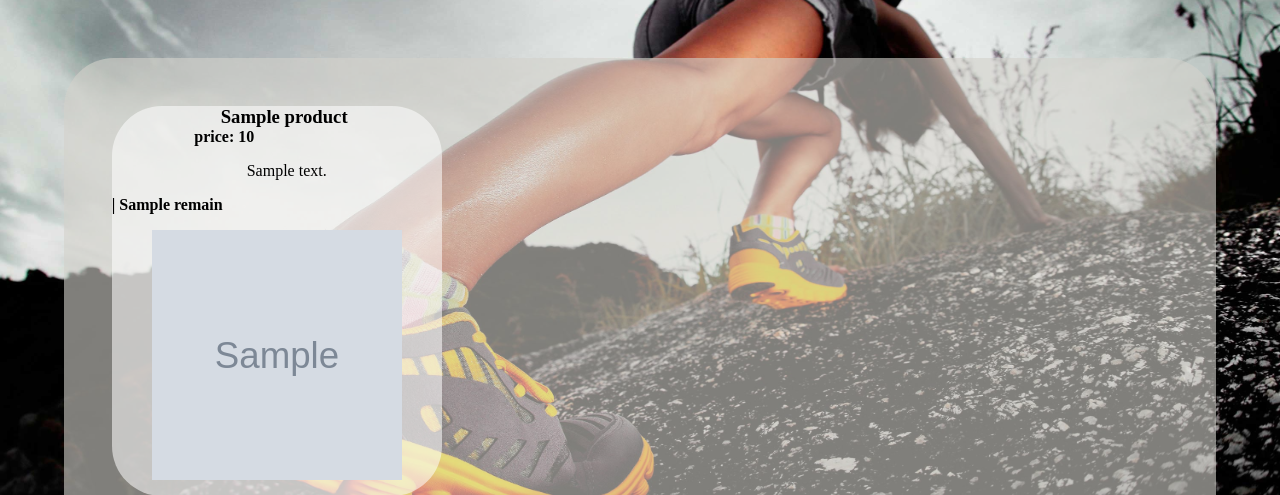
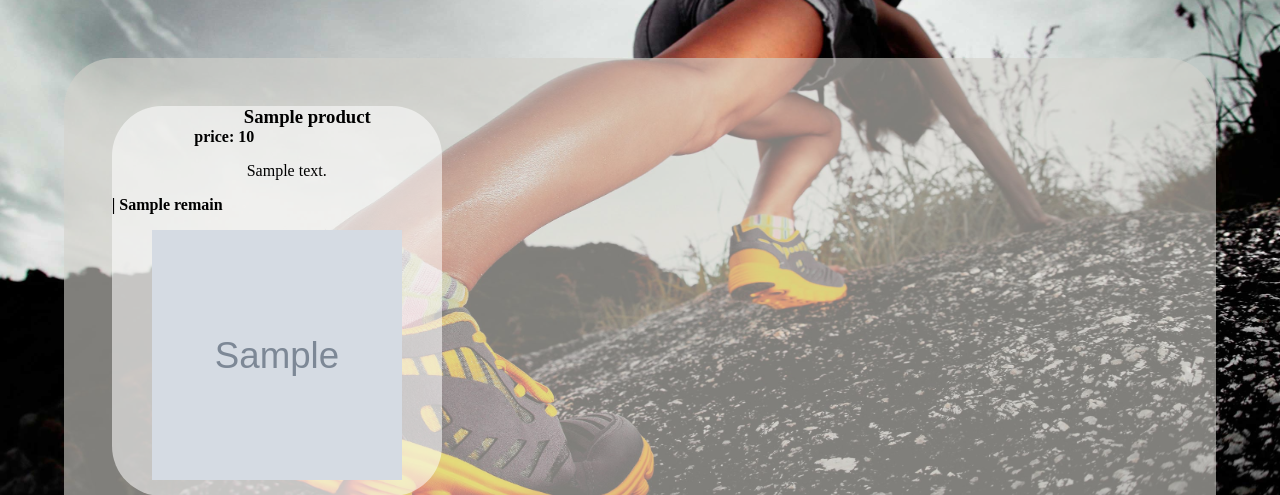
Before and after one commit to Passkera/SportMole, a Flask app: page /products in a window 1280 px wide. Shown: the part 177-672 px from the top of the page. Run offline with Flask 3, Linux system fonts and the light colour scheme; the visitor is signed in with stand-in values (Sample User, id 1); tables that the repository leaves empty or names only in its code hold one stand-in row (values such as "Sample post"); grey boxes marked "Sample" are stand-in pictures.

```diff
--- a/templates/products.html
+++ b/templates/products.html
@@ -8,7 +8,7 @@
         {% if key == 'photo' %}
             <p><img src="{{value}}" width="250px" height="250px" alt="There should be image" class="photo"></p>
         {% elif key == 'name' %}
-            <h3 class="title_product" style="margin-left: 33%;"><a href={{url_for('product', id_product=row.id)}}>{{value}}</a></h3>
+            <h3 class="title_product" style="margin-left: 40%;"><a href={{url_for('product', id_product=row.id)}}>{{value}}</a></h3>
         {% elif key == 'price' %}
             <h4 class="price">{{key}}: {{value}}</h4>
         {% elif key == 'value' %}
```
Also changed, not shown: static/pictures/Jogel 700.jpg (added).
